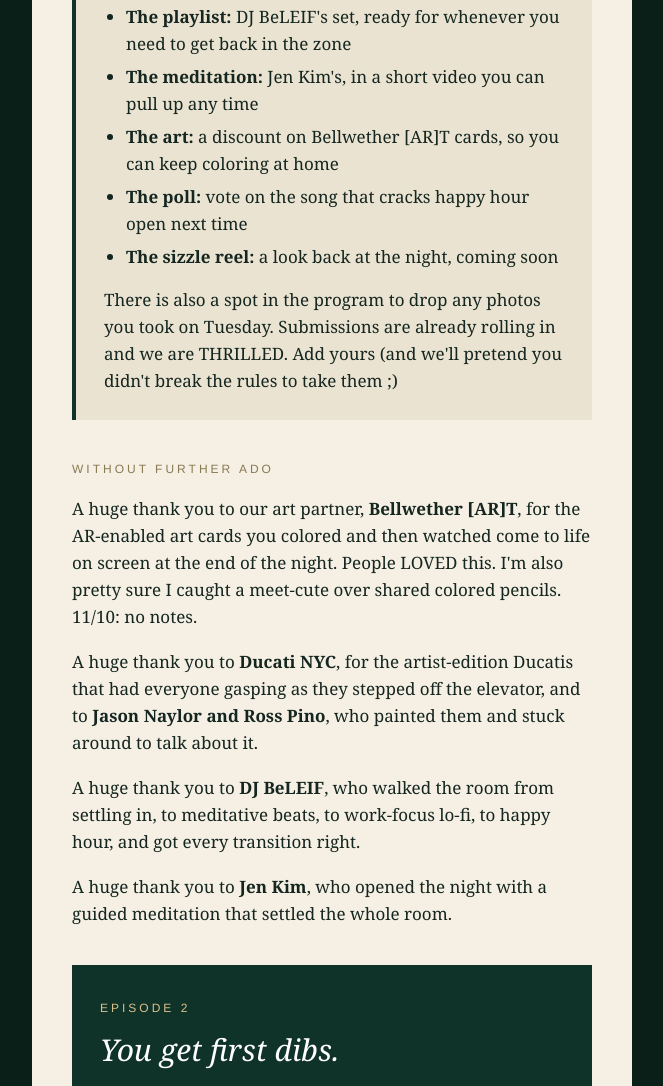
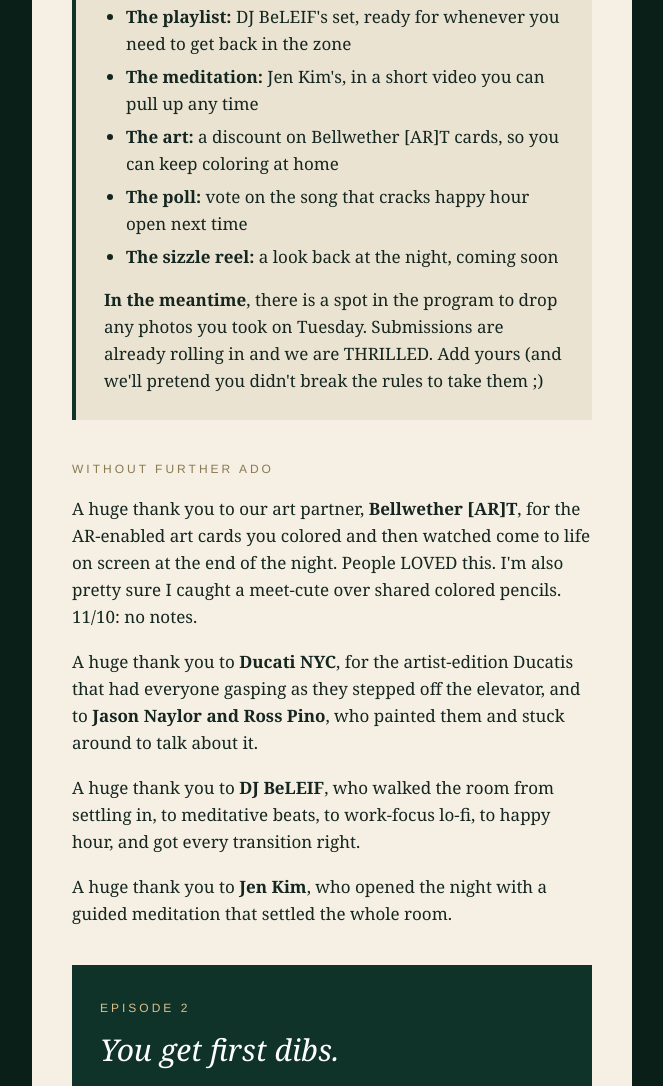
Before and after one commit to MAGNETIQ-XYZ/offleashemails, a plain HTML site: page episodes/ep-01-thank-you.html in a window 1280 px wide. Shown: the part 1493-2579 px from the top of the page, without its empty margins (308-971 px from the left). Drawn offline with Linux system fonts and the light colour scheme.

Commit message:
Photo-drop line: bold 'In the meantime'
Co-Authored-By: Claude Sonnet 5.5 <noreply@anthropic.com>
Claude-Session: https://claude.ai/code/session_01EmHbg7kruJ8huWrRNAdpP3

```diff
--- a/episodes/ep-01-thank-you.html
+++ b/episodes/ep-01-thank-you.html
@@ -34,7 +34,7 @@
 <li style="margin-bottom:6px;"><strong>The poll:</strong> vote on the song that cracks happy hour open next time</li>
 <li style="margin-bottom:6px;"><strong>The sizzle reel:</strong> a look back at the night, coming soon</li>
 </ul>
-<p style="margin:0;">There is also a spot in the program to drop any photos you took on Tuesday. Submissions are already rolling in and we are THRILLED. Add yours (and we'll pretend you didn't break the rules to take them ;)</p>
+<p style="margin:0;"><strong>In the meantime</strong>, there is a spot in the program to drop any photos you took on Tuesday. Submissions are already rolling in and we are THRILLED. Add yours (and we'll pretend you didn't break the rules to take them ;)</p>
 </td></tr></table>
 </td></tr>
 
```
